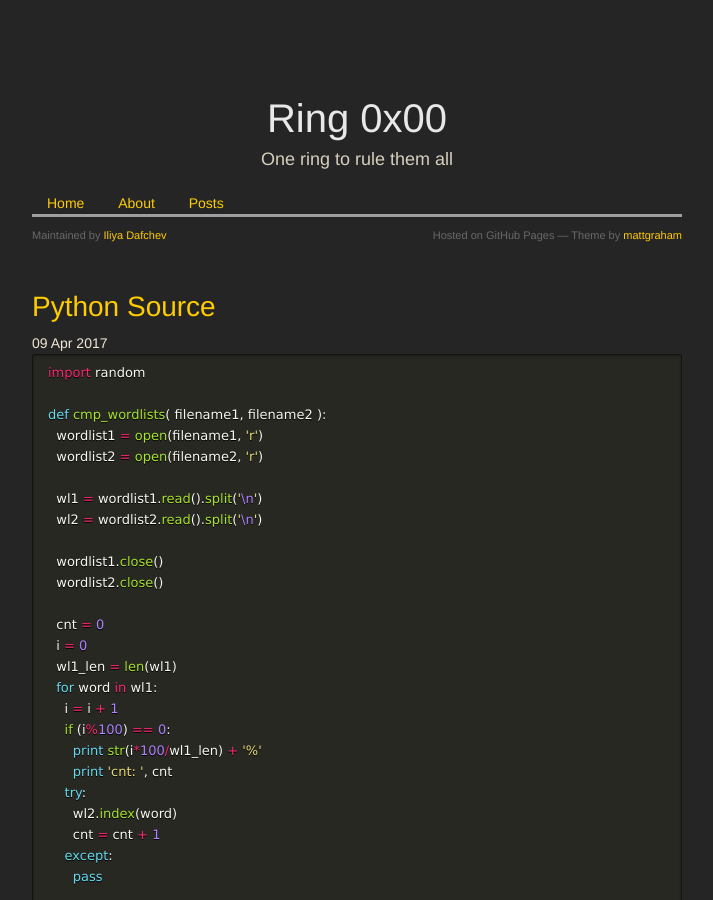
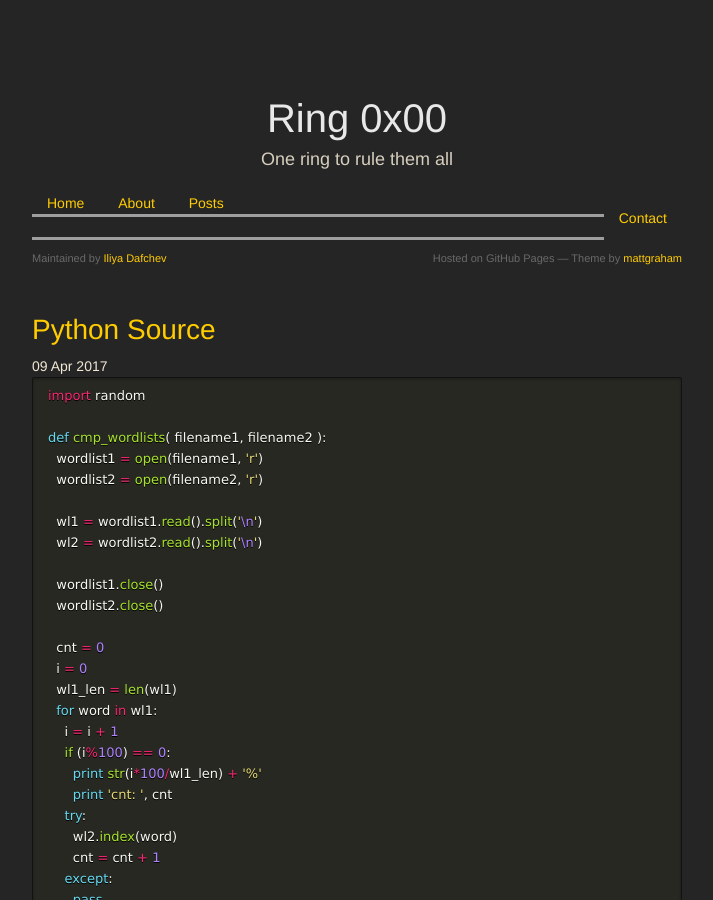
Before and after one commit to idafchev/idafchev.github.io, a Jekyll site: the page built from index.md, in a window 1280 px wide and 900 px high. Shown: the whole window, without its empty margins (283-996 px from the left). Built offline with Jekyll 4.4.1, drawn with Linux system fonts in a browser that asks for light colours; nearby versions of some CDN libraries; some web fonts are replaced.

Commit message:
Update default.html

```diff
--- a/_layouts/default.html
+++ b/_layouts/default.html
@@ -28,8 +28,10 @@
           <span><a style="padding: 15px;" href="{{ site.url }}/index">Home</a></span>
           <span><a style="padding: 15px;" href="{{ site.url }}/about">About</a></span>
           <span><a style="padding: 15px;" href="{{ site.url }}/blog_posts">Posts</a></span>
+          <span><a style="padding: 15px;float:right;" href="{{ site.url }}/contact">Contact</a></span>
 
 
+          <hr>
           <hr>
           <span class="credits left">Maintained by <a href="{{ site.github.owner_url }}">Iliya Dafchev</a></span>
           <span class="credits right">Hosted on GitHub Pages &mdash; Theme by <a href="https://twitter.com/michigangraham">mattgraham</a></span>
```
